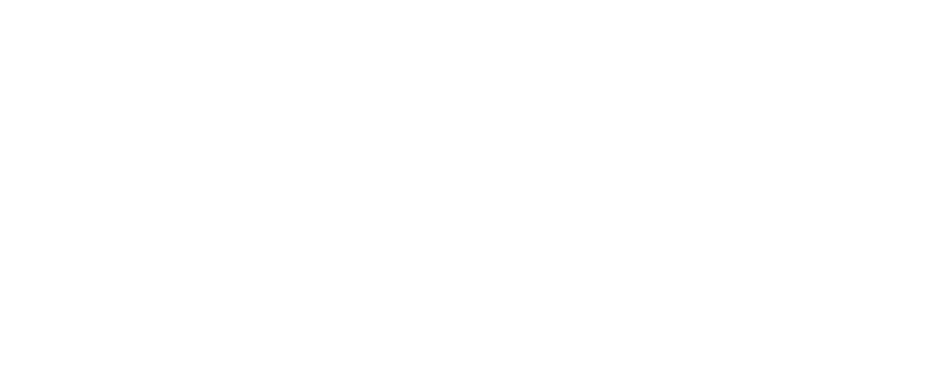
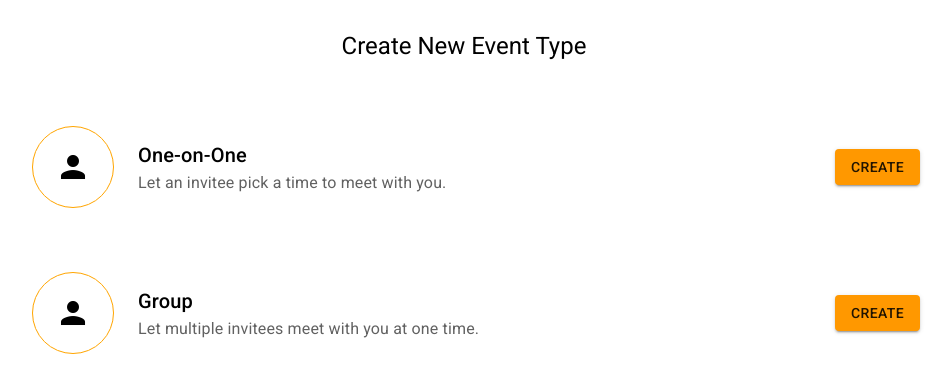
Before and after one commit to hatchways/team-phoenix, a React (Create React App) app in the folder client/: page /event in a window 1280 px wide. Shown: the top 392 px of the page, without its empty margins (176-1128 px from the left). Built offline with nearby package versions, Linux system fonts and the light colour scheme.

Commit message:
create new event type styling

```diff
--- a/client/src/App.js
+++ b/client/src/App.js
@@ -11,6 +11,8 @@ import ScreenAfterLogin from "./pages/ScreenAfterLogin";
 import ProfileSettings from "./pages/ProfileSettings";
 import AvailabilitySettings from "./pages/AvailabilitySettings";
 import ConfirmSettings from "./pages/ConfirmSettings";
+import DashboardComponent from "./component/EventDialog/DashboardComponent";
+import EventType from "./component/EventDialog/EventType";
 
 const theme = createMuiTheme({
   palette: {
@@ -39,6 +41,8 @@ function App() {
           <Route path="/profile_settings" exact component={ProfileSettings} />
           <Route path="/availability" exact component={AvailabilitySettings} />
           <Route path="/confirm" exact component={ConfirmSettings} />
+          <Route path="/dashboard" exact component={DashboardComponent} />
+          <Route path="/event" exact component={EventType} />
         </Switch>
       </Router>
     </MuiThemeProvider>
--- /dev/null
+++ b/client/src/component/EventDialog/DashboardComponent.js
@@ -0,0 +1,12 @@
+import React from 'react';
+
+const DashboardComponent = ()=>{
+
+  return(
+    <div>
+<p>Hello There</p>
+      </div>
+  );
+};
+
+export default DashboardComponent;
--- /dev/null
+++ b/client/src/component/EventDialog/EventType.js
@@ -0,0 +1,118 @@
+import React from 'react';
+import Grid from '@material-ui/core/Grid';
+import Button from '@material-ui/core/Button';
+import Box from '@material-ui/core/Box';
+import { createMuiTheme, withStyles, makeStyles, ThemeProvider } from '@material-ui/core/styles';
+import Icon from '@material-ui/core/Icon';
+import {grey, orange} from '@material-ui/core/colors';
+import { Typography, Container } from '@material-ui/core';
+
+const useStyles = makeStyles((theme) => ({
+  margin: {
+    margin: theme.spacing(1),
+  },
+  title:{
+    marginTop:30,
+    marginBottom: 40
+  },
+
+  icon_grid:{
+    height:"5rem",
+    width: "5rem"
+  },
+  options:{
+    marginTop: "4rem"
+  }
+}));
+
+const defaultProps = {
+
+  style: { width: '5rem', height: '5rem' },
+  border: 1,
+};
+
+const theme = createMuiTheme({
+  palette: {
+    primary: {
+      main: orange[500],
+    },
+    secondary: {
+    main: grey[700]
+    }
+
+  },
+});
+
+
+
+const EventType = ()=>{
+  const classes = useStyles();
+  return(
+
+    <ThemeProvider theme={theme}>
+    <Container maxWidth="md">
+      <Grid container justify="center" alignItems="flex-end" className={classes.title}>
+
+        <Typography variant="h5" >
+          Create New Event Type
+          </Typography>
+        </Grid>
+
+        {/* ---------- Create One-on-One Event ------------------*/}
+     <Grid container direction="row" alignItems="center" className={classes.options}>
+    <Grid item  >
+      <Box mx={3} borderColor="orange" borderRadius="50%" {...defaultProps}>
+      <Grid item container  className={classes.icon_grid} justify="center" alignItems="center" >
+        <Icon fontSize="large" >person</Icon>
+       </Grid>
+    </Box>
+      </Grid>
+      <Grid item className="icon_circle" sm>
+    <Typography variant="h6">
+    One-on-One
+    </Typography>
+    <Typography variant="body1" color="secondary">
+    Let an invitee pick a time to meet with you.
+    </Typography>
+      </Grid>
+      <Grid item sm>
+        <Grid  container item justify="flex-end">
+    <Button variant="contained" color="primary">
+    Create
+      </Button>
+      </Grid>
+</Grid>
+       </Grid>
+
+        {/* ---------- Create Group Event ------------------*/}
+
+       <Grid container direction="row" alignItems="center" className={classes.options}>
+    <Grid item  >
+      <Box mx={3} borderColor="orange" borderRadius="50%" {...defaultProps}>
+      <Grid item container  className={classes.icon_grid} justify="center" alignItems="center" >
+        <Icon fontSize="large" >person</Icon>
+       </Grid>
+    </Box>
+      </Grid>
+      <Grid item className="icon_circle" sm>
+    <Typography variant="h6">
+    Group
+    </Typography>
+    <Typography variant="body1" color="secondary">
+    Let multiple invitees meet with you at one time.
+    </Typography>
+      </Grid>
+      <Grid item sm>
+        <Grid  container item justify="flex-end">
+    <Button variant="contained" color="primary">
+    Create
+      </Button>
+      </Grid>
+</Grid>
+       </Grid>
+      </Container>
+      </ThemeProvider>
+  );
+};
+
+export default EventType;
```
Also changed, not shown: client/src/component/EventDialog/EventModel.js (added, +13 -0 lines), client/src/component/EventDialog/EventNameDialog.js (added).
